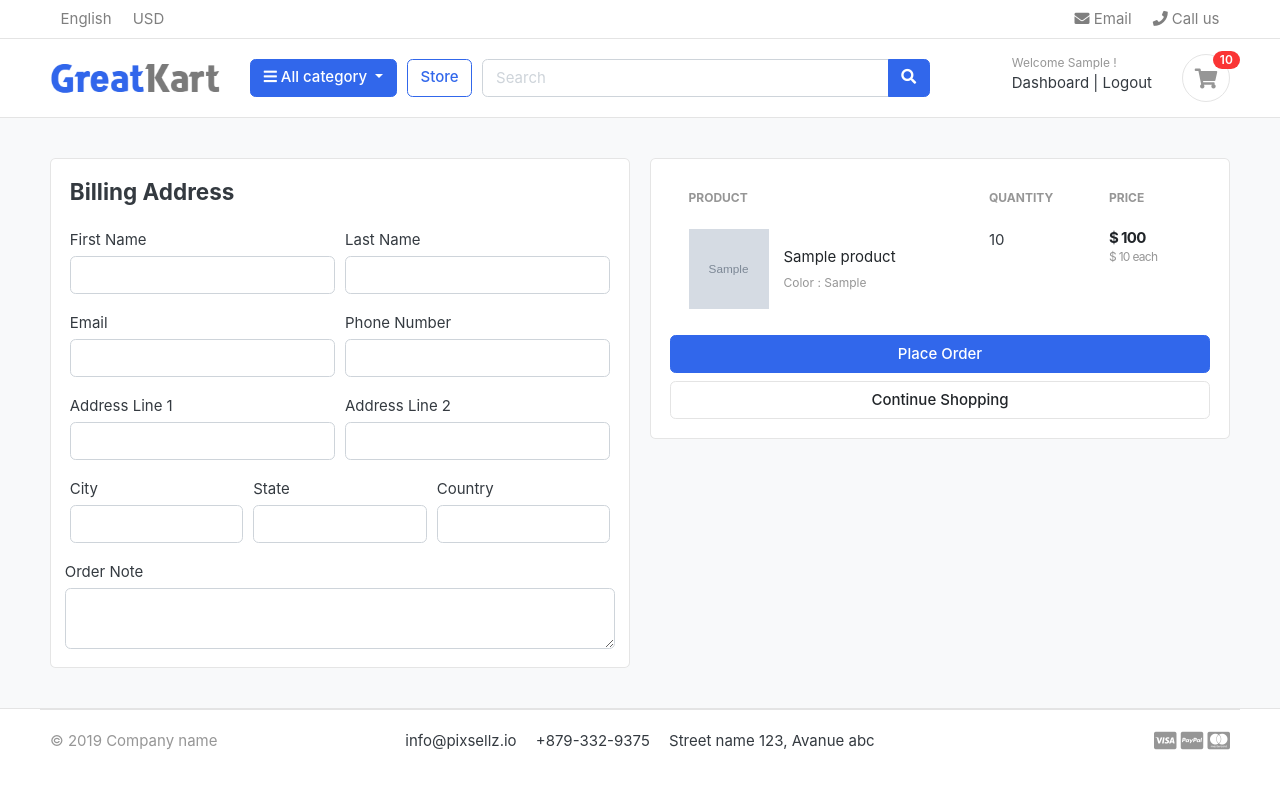
After one commit to Vishal-Aravind/greatkart-django, a Django app: page /cart/checkout/ in a window 1280 px wide. The commit adds this page. Run offline with Django 3.2, Linux system fonts and the light colour scheme; a user stored in the database is signed in; tables that the repository leaves empty hold one stand-in row (values such as "Sample post"); grey boxes marked "Sample" are stand-in pictures; some libraries are stand-ins or nearby versions; some web fonts are replaced.

Commit message:
handled cart and checkout page for the logged in users

```diff
--- a/carts/context_processors.py
+++ b/carts/context_processors.py
@@ -9,7 +9,10 @@ def counter(request):
     else:
         try:
             cart = Cart.objects.filter(cart_id=_cart_id(request))
-            cart_items = CartItem.objects.all().filter(cart=cart[:1])
+            if request.user.is_authenticated:
+                cart_items = CartItem.objects.all().filter(user=request.user)
+            else:
+                cart_items = CartItem.objects.all().filter(cart=cart[:1])
             for cart_item in cart_items:
                 cart_count += cart_item.quantity
         except Cart.DoesNotExist:
--- a/carts/models.py
+++ b/carts/models.py
@@ -1,5 +1,6 @@
 from django.db import models
 from store.models import Product, Variation
+from accounts.models import Account
 
 # Create your models here.
 class Cart(models.Model):
@@ -11,6 +12,7 @@ class Cart(models.Model):
 
 
 class CartItem(models.Model):
+    user = models.ForeignKey(Account, on_delete=models.CASCADE, null=True)
     product = models.ForeignKey(Product, on_delete=models.CASCADE)
     variations = models.ManyToManyField(Variation, blank=True)
     cart    = models.ForeignKey(Cart, on_delete=models.CASCADE, null=True)
--- a/carts/urls.py
+++ b/carts/urls.py
@@ -6,4 +6,6 @@ urlpatterns =[
     path('add_cart/<int:product_id>', views.add_cart, name='add_cart'),
     path('remove_cart/<int:product_id>/<int:cart_item_id>/', views.remove_cart, name='remove_cart'),                      # below is the explanation of how the add + button, - button and remove works
     path('remove_cart_item/<int:product_id>/<int:cart_item_id>/', views.remove_cart_item, name='remove_cart_item'),       # first in carts.views we write the logic to remove, add, minus item in cart then in urls.py we mention the add_cart in views with a endpoint like add_cart/<int:product_id>, then this is added in href of the +,-, remove button. When the button is clicked, the corresponding url is called which adds the number of items in cart. The url called is very fast that you can see that the page gets reloaded but the url will not be visible in th search/url bar.
+
+    path('checkout/', views.checkout, name='checkout'),
 ]
--- a/carts/views.py
+++ b/carts/views.py
@@ -4,6 +4,7 @@ from store.models import Product, Variation
 
 from django.http import HttpResponse
 from django.core.exceptions import ObjectDoesNotExist
+from django.contrib.auth.decorators import login_required
 
 # Create your views here.
 
@@ -14,75 +15,135 @@ def _cart_id(request):
     return cart
 
 def add_cart(request, product_id):
+    current_user = request.user
     product = Product.objects.get(id=product_id)
-    product_variation = []
-    if request.method == 'POST':
-        for item in request.POST:
-            key = item
-            value = request.POST[key]
+    #if the user is authenticated
+    if current_user.is_authenticated:
+        product_variation = []
+        if request.method == 'POST':
+            for item in request.POST:
+                key = item
+                value = request.POST[key]
 
-            try:
-                variation = Variation.objects.get(product=product, variation_category__iexact=key,variation_value__iexact=value)
-                product_variation.append(variation)
-            except:
-                pass
+                try:
+                    variation = Variation.objects.get(product=product, variation_category__iexact=key,variation_value__iexact=value)
+                    product_variation.append(variation)
+                except:
+                    pass
 
-    try:
-        cart = Cart.objects.get(cart_id=_cart_id(request))
-    except Cart.DoesNotExist:
-        cart = Cart.objects.create(
-            cart_id=_cart_id(request)
-        )
-    cart.save()
 
-    is_cart_item_exists = CartItem.objects.filter(product=product, cart=cart).exists()
-    if is_cart_item_exists:
-        cart_item = CartItem.objects.filter(product=product, cart=cart)
-        # existing_variations -> database
-        # current variation -> product_variation
-        # item_id -> database
-        ex_var_list = []
-        id = []
-        for item in cart_item:
-            existing_variation = item.variations.all()
-            ex_var_list.append(list(existing_variation))
-            id.append(item.id)
+        is_cart_item_exists = CartItem.objects.filter(product=product, user=current_user).exists()
+        if is_cart_item_exists:
+            cart_item = CartItem.objects.filter(product=product, user=current_user)
+            ex_var_list = []
+            id = []
+            for item in cart_item:
+                existing_variation = item.variations.all()
+                ex_var_list.append(list(existing_variation))
+                id.append(item.id)
 
-        print(ex_var_list)
 
-        if product_variation in ex_var_list:
-            index = ex_var_list.index(product_variation)
-            item_id = id[index]
-            item = CartItem.objects.get(product=product, id = item_id)
-            item.quantity +=1
-            item.save()
-        else:
-            item = CartItem.objects.create(
+            if product_variation in ex_var_list:
+                #increase the cart item quantity
+                index = ex_var_list.index(product_variation)
+                item_id = id[index]
+                item = CartItem.objects.get(product=product, id = item_id)
+                item.quantity +=1
+                item.save()
+            else:
+                item = CartItem.objects.create(
+                    product=product,
+                    quantity=1,
+                    user=current_user,
+                )
+                if len(product_variation) > 0:
+                    item.variations.clear()
+                    item.variations.add(*product_variation)
+                item.save()
+        else :
+            cart_item = CartItem.objects.create(
+                product=product,
+                quantity=1,
+                user=current_user,
+            )
+            if len(product_variation) > 0:
+                cart_item.variations.clear()
+                cart_item.variations.add(*product_variation)
+            cart_item.save()
+        return redirect('cart')
+    #if the user is not authenticated
+    else:
+        product_variation = []
+        if request.method == 'POST':
+            for item in request.POST:
+                key = item
+                value = request.POST[key]
+
+                try:
+                    variation = Variation.objects.get(product=product, variation_category__iexact=key,variation_value__iexact=value)
+                    product_variation.append(variation)
+                except:
+                    pass
+
+        try:
+            cart = Cart.objects.get(cart_id=_cart_id(request))
+        except Cart.DoesNotExist:
+            cart = Cart.objects.create(
+                cart_id=_cart_id(request)
+            )
+        cart.save()
+
+        is_cart_item_exists = CartItem.objects.filter(product=product, cart=cart).exists()
+        if is_cart_item_exists:
+            cart_item = CartItem.objects.filter(product=product, cart=cart)
+            # existing_variations -> database
+            # current variation -> product_variation
+            # item_id -> database
+            ex_var_list = []
+            id = []
+            for item in cart_item:
+                existing_variation = item.variations.all()
+                ex_var_list.append(list(existing_variation))
+                id.append(item.id)
+
+
+            if product_variation in ex_var_list:
+                index = ex_var_list.index(product_variation)
+                item_id = id[index]
+                item = CartItem.objects.get(product=product, id = item_id)
+                item.quantity +=1
+                item.save()
+            else:
+                item = CartItem.objects.create(
+                    product=product,
+                    quantity=1,
+                    cart=cart,
+                )
+                if len(product_variation) > 0:
+                    item.variations.clear()
+                    item.variations.add(*product_variation)
+                item.save()
+        else :
+            cart_item = CartItem.objects.create(
                 product=product,
                 quantity=1,
                 cart=cart,
             )
             if len(product_variation) > 0:
-                item.variations.clear()
-                item.variations.add(*product_variation)
-            item.save()
-    else :
-        cart_item = CartItem.objects.create(
-            product=product,
-            quantity=1,
-            cart=cart,
-        )
-        if len(product_variation) > 0:
-            cart_item.variations.clear()
-            cart_item.variations.add(*product_variation)
-        cart_item.save()
-    return redirect('cart')
+                cart_item.variations.clear()
+                cart_item.variations.add(*product_variation)
+            cart_item.save()
+        return redirect('cart')
 
 def remove_cart(request, product_id, cart_item_id):     # for minus button
-    cart = Cart.objects.get(cart_id=_cart_id(request))
+
     product = get_object_or_404(Product, id=product_id)
     try:
-        cart_item = CartItem.objects.get(product=product, cart=cart, id=cart_item_id)
+        if request.user.is_authenticated:
+            cart_item = CartItem.objects.get(product=product, user=request.user, id=cart_item_id)
+        else:
+            cart = Cart.objects.get(cart_id=_cart_id(request))
+            cart_item = CartItem.objects.get(product=product, user=request.user, id=cart_item_id)
         if cart_item.quantity > 1:
             cart_item.quantity -= 1
             cart_item.save()
@@ -93,9 +154,12 @@ def remove_cart(request, product_id, cart_item_id):     # for minus button
     return redirect('cart')
 
 def remove_cart_item(request, product_id, cart_item_id):      # for the remove button
-    cart = Cart.objects.get(cart_id=_cart_id(request))
     product = get_object_or_404(Product, id=product_id)
-    cart_item = CartItem.objects.get(product=product, cart=cart, id = cart_item_id)
+    if request.user.is_authenticated:
+        cart_item = CartItem.objects.get(product=product, user=request.user, id = cart_item_id)
+    else:
+        cart = Cart.objects.get(cart_id=_cart_id(request))
+        cart_item = CartItem.objects.get(product=product, cart=cart, id = cart_item_id)
     cart_item.delete()
     return redirect('cart')
 
@@ -103,8 +167,11 @@ def cart(request, total=0, quantity=0, cart_items=None):
     try:
         tax = 0
         grand_total = 0
-        cart= Cart.objects.get(cart_id =_cart_id(request))
-        cart_items = CartItem.objects.filter(cart=cart, is_active=True)
+        if request.user.is_authenticated:
+            cart_items = CartItem.objects.filter(user=request.user, is_active=True)
+        else:
+            cart= Cart.objects.get(cart_id =_cart_id(request))
+            cart_items = CartItem.objects.filter(cart=cart, is_active=True)
         for cart_item in cart_items:
             total += (cart_item.product.price * cart_item.quantity)
             quantity += cart_item.quantity
@@ -122,3 +189,31 @@ def cart(request, total=0, quantity=0, cart_items=None):
     }
 
     return render(request, 'store/cart.html', context)
+
+@login_required(login_url='login')
+def checkout(request, total=0, quantity=0, cart_items=None):
+    try:
+        tax = 0
+        grand_total = 0
+        if request.user.is_authenticated:
+            cart_items = CartItem.objects.filter(user=request.user, is_active=True)
+        else:
+            cart= Cart.objects.get(cart_id =_cart_id(request))
+            cart_items = CartItem.objects.filter(cart=cart, is_active=True)
+        for cart_item in cart_items:
+            total += (cart_item.product.price * cart_item.quantity)
+            quantity += cart_item.quantity
+        tax = (2*total)/100
+        grand_total = total + tax
+    except ObjectDoesNotExist:
+        pass
+
+    context = {
+        'total': total,
+        'quantity': quantity,
+        'cart_items': cart_items,
+        'tax': tax,
+        'grand_total': grand_total,
+    }
+
+    return render(request, 'store/checkout.html', context)
--- a/templates/store/cart.html
+++ b/templates/store/cart.html
@@ -102,7 +102,7 @@
                 <p class="text-center mb-3">
                     <img src="{%static './images/misc/payments.png'%}" height="26">
                 </p>
-                <a href="./place-order.html" class="btn btn-primary btn-block"> Checkout </a>
+                <a href="{%url 'checkout' %}" class="btn btn-primary btn-block"> Checkout </a>
                 <a href="{%url 'store'%}" class="btn btn-light btn-block">Continue Shopping</a>
             </div> <!-- card-body.// -->
             </div> <!-- card.// -->
--- /dev/null
+++ b/templates/store/checkout.html
@@ -0,0 +1,141 @@
+{% extends 'base.html' %}
+{% load static %}
+
+{% block content %}
+
+
+<section class="section-content padding-y bg">
+<div class="container">
+
+<!-- ============================ COMPONENT 1 ================================= -->
+
+<div class="row">
+	<aside class="col-lg-6">
+<div class="card">
+  <div class="card-body">
+    <h4 class="card-title mb-4">Billing Address</h4>
+    <form action="" method="POST">
+      {% csrf_token %}
+      <div class="form-row">
+        <div class="col form-group">
+          <label for="">First Name</label>
+          <input type="text" name="first_name" class="form-control" required>
+        </div>
+        <div class="col form-group">
+          <label for="">Last Name</label>
+          <input type="text" name="last_name" class="form-control" required>
+        </div>
+      </div>
+      <div class="form-row">
+        <div class="col form-group">
+          <label for="">Email</label>
+          <input type="email" name="email" class="form-control" required>
+        </div>
+        <div class="col form-group">
+          <label for="">Phone Number</label>
+          <input type="text" name="phone" class="form-control" required>
+        </div>
+      </div>
+      <div class="form-row">
+        <div class="col form-group">
+          <label for="">Address Line 1</label>
+          <input type="text" name="address_line_1" class="form-control" required>
+        </div>
+        <div class="col form-group">
+          <label for="">Address Line 2</label>
+          <input type="text" name="address_line_2" class="form-control">
+        </div>
+      </div>
+      <div class="form-row">
+        <div class="col form-group">
+          <label for="">City</label>
+          <input type="text" name="city" class="form-control" required>
+        </div>
+        <div class="col form-group">
+          <label for="">State</label>
+          <input type="text" name="state" class="form-control" required>
+        </div>
+        <div class="col form-group">
+          <label for="">Country</label>
+          <input type="text" name="country" class="form-control" required>
+        </div>
+        </div>
+        <div class="form-row">
+          <label for="">Order Note</label>
+          <textarea name="order_note" rows="2" class="form-control"></textarea>
+        </div>
+
+
+  </div>
+</div> <!-- card.// -->
+
+	</aside> <!-- col.// -->
+	<aside class="col-lg-6">
+
+		<div class="card">
+		<div class="card-body">
+      <table class="table table-borderless table-shopping-cart">
+      <thead class="text-muted">
+      <tr class="small text-uppercase">
+        <th scope="col">Product</th>
+        <th scope="col" width="120">Quantity</th>
+        <th scope="col" width="120">Price</th>
+
+      </tr>
+      </thead>
+      <tbody>
+
+      {% for cart_item in cart_items %}
+      <tr>
+      	<td>
+      		<figure class="itemside align-items-center">
+      			<div class="aside"><img src="{{ cart_item.product.images.url }}" class="img-sm"></div>
+      			<figcaption class="info">
+      				<a href="{{ cart_item.product.get_url }}" class="title text-dark">{{ cart_item.product.product_name }}</a>
+      				<p class="text-muted small">
+      					{% if cart_item.variations.all %}
+      						{% for item in cart_item.variations.all %}
+      							{{ item.variation_category | capfirst }} : {{ item.variation_value | capfirst }} <br>
+      						{% endfor %}
+      					{% endif %}
+      				</p>
+      			</figcaption>
+      		</figure>
+      	</td>
+      	<td>
+      		<!-- col.// -->
+      				<label for="">{{cart_item.quantity}}</label>
+      	</td>
+      	<td>
+      		<div class="price-wrap">
+      			<var class="price">$ {{ cart_item.sub_total }}</var>
+      			<small class="text-muted"> $ {{ cart_item.product.price }} each </small>
+      		</div> <!-- price-wrap .// -->
+      	</td>
+
+      </tr>
+      {% endfor %}
+
+      </tbody>
+      </table>
+
+      <button type="submit" name="submit" class="btn btn-primary btn-block">Place Order</button>
+			<a href="{% url 'store' %}" class="btn btn-light btn-block">Continue Shopping</a>
+      </form>
+		</div> <!-- card-body.// -->
+		</div> <!-- card.// -->
+
+
+
+</aside> <!-- col.// -->
+
+
+</div> <!-- row.// -->
+
+<!-- ============================ COMPONENT 1 END .// ================================= -->
+
+</div> <!-- container .//  -->
+</section>
+<!-- ========================= SECTION CONTENT END// ========================= -->
+
+{% endblock %}
```
Also changed, not shown: accounts/views.py (+51 -1 lines), carts/migrations/0004_cartitem_user.py (added).
